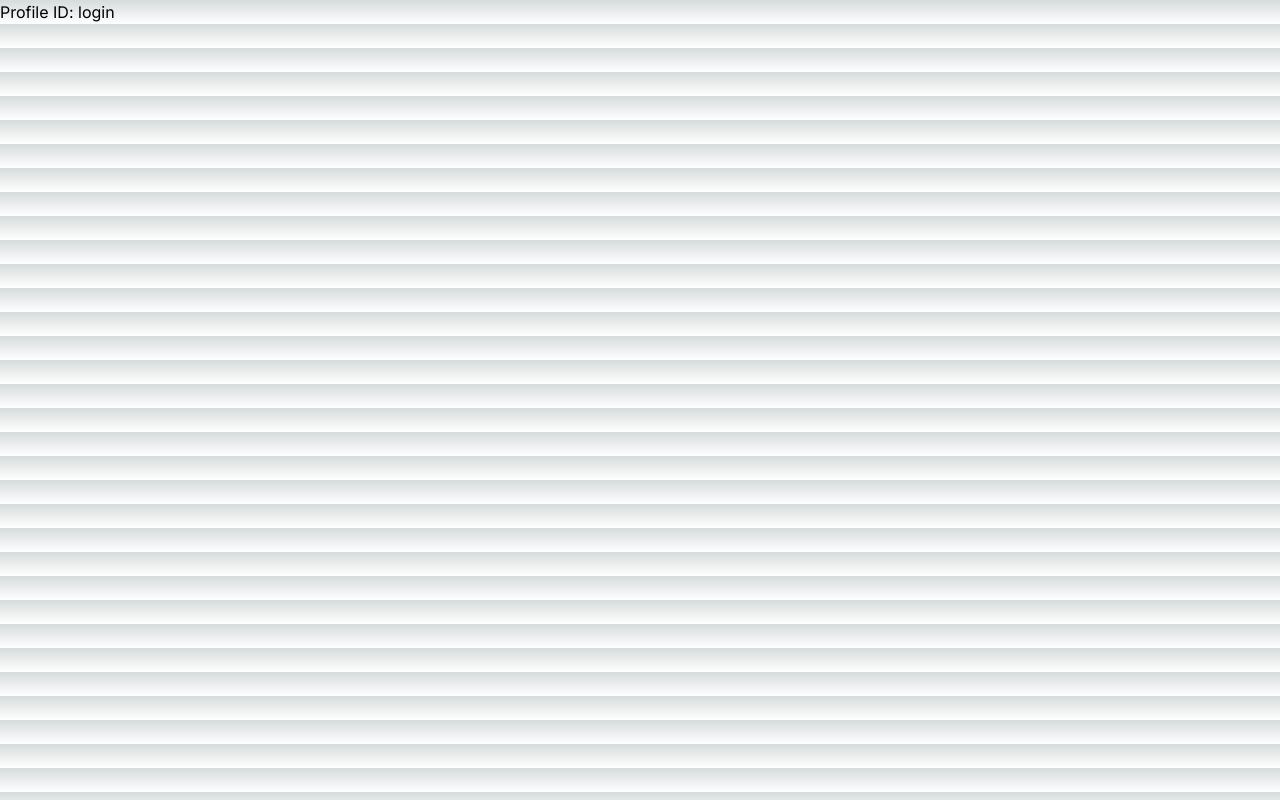
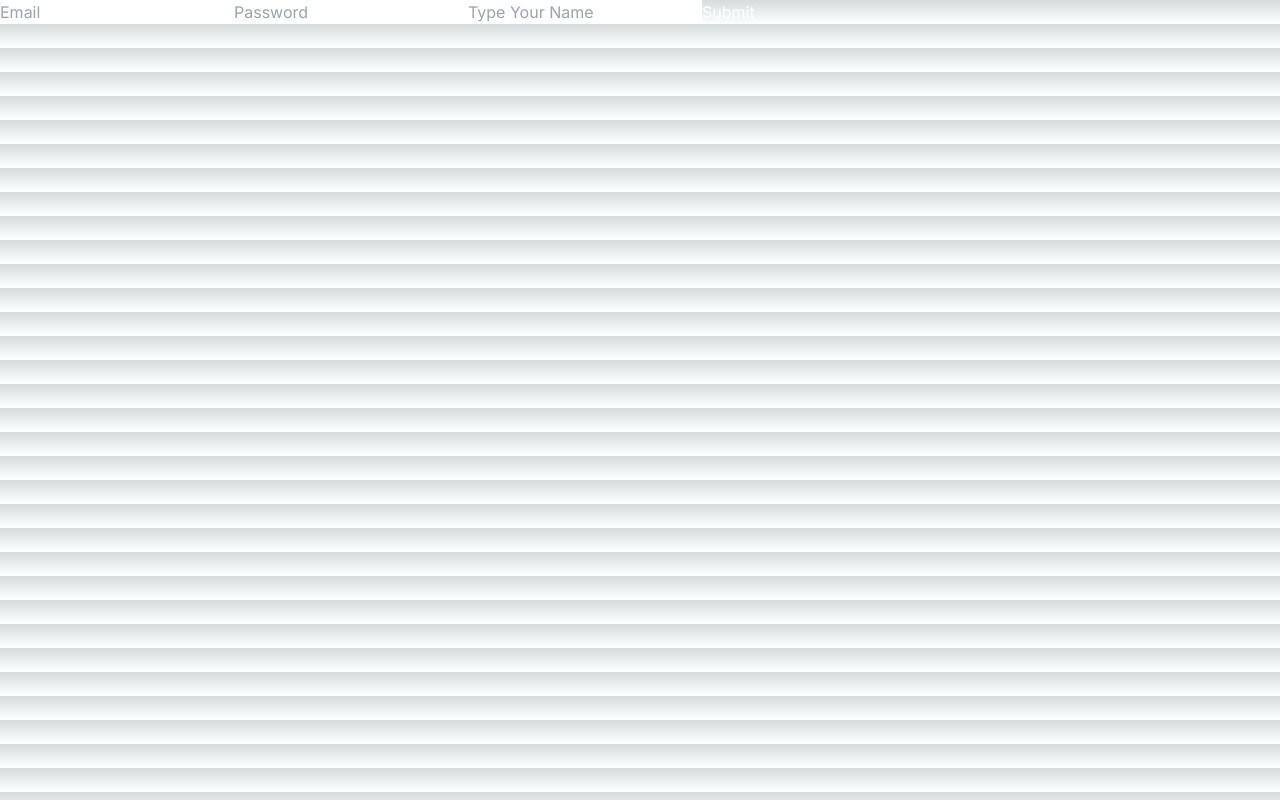
Before and after one commit to yahyashareef48/3d-car-site-demo, a Next.js app: page /login in a window 1280 px wide. Built offline with nearby package versions, Linux system fonts and the light colour scheme; a web font is replaced by a local one.

Commit message:
basic login form compleat

```diff
--- /dev/null
+++ b/src/app/login/page.tsx
@@ -0,0 +1,56 @@
+"use client";
+
+import { useState } from "react";
+
+function Login() {
+  const [email, setEmail] = useState("");
+  const [password, setPassword] = useState("");
+  const [name, setName] = useState("");
+
+  const handleSubmit = async (e: React.FormEvent<HTMLFormElement>) => {
+    e.preventDefault();
+
+    try {
+      await fetch("http://localhost:8080/login", {
+        method: "POST",
+        headers: {
+          "Content-Type": "application/json",
+        },
+        body: JSON.stringify({ email, password, name }),
+      });
+    } catch (error) {
+      console.error("Error during login:", error);
+    }
+  };
+
+  return (
+    <form className="text-black" action="POST" onSubmit={handleSubmit}>
+      <input
+        type="email"
+        name="email"
+        placeholder="Email"
+        value={email}
+        onChange={(e) => setEmail(e.target.value)}
+      />
+      <input
+        type="password"
+        name="password"
+        placeholder="Password"
+        value={password}
+        onChange={(e) => setPassword(e.target.value)}
+      />
+      <input
+        type="text"
+        name="name"
+        placeholder="Type Your Name"
+        value={name}
+        onChange={(e) => setName(e.target.value)}
+      />
+      <button className="text-white" type="submit">
+        Submit
+      </button>
+    </form>
+  );
+}
+
+export default Login;
```
